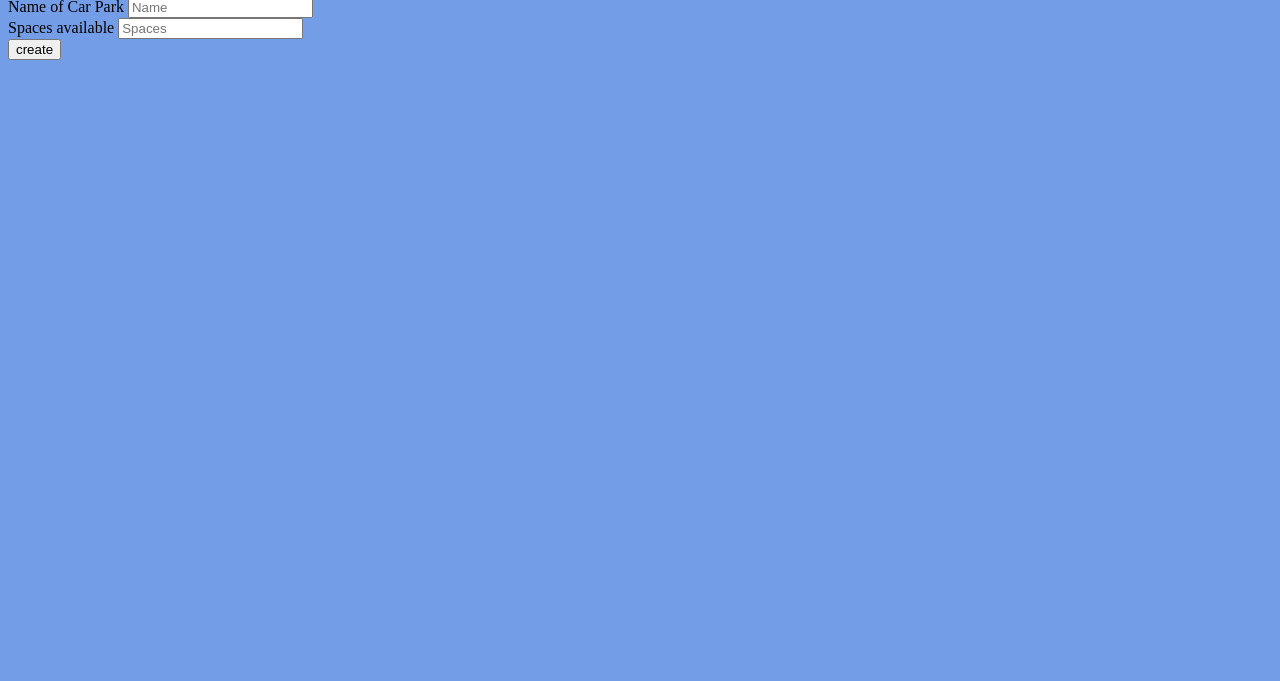
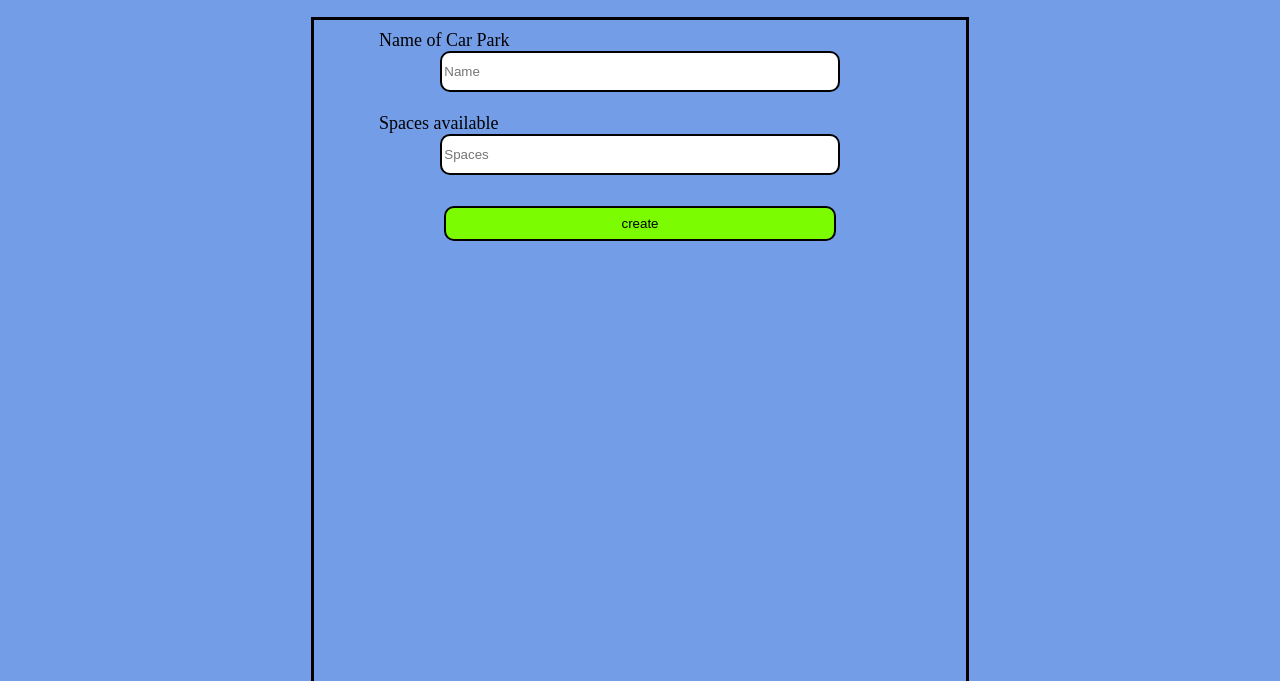
Before and after one commit to hazzaRR/Parkarino, a website: page public/Admin/addPark.html in a window 1280 px wide. Shown: the part 119-800 px from the top of the page. Drawn offline with Linux system fonts and the light colour scheme; some packages are replaced by stand-ins of ours; no server answers.

Commit message:
add park styling

```diff
--- a/public/Admin/addPark.html
+++ b/public/Admin/addPark.html
@@ -5,6 +5,7 @@
     <title>Manage Car Parks</title>
     <meta name="viewport" content="width=device-width,initial-scale=1">
     <script src="/admin/parkManager.js" defer></script>
+
     <script
             src="https://maps.googleapis.com/maps/api/js?key=AIzaSyCtyN-Q3afXZqeL6i4bH-wdVbyYIvxtJTo&callback=initMap&v=weekly"
             defer
@@ -18,6 +19,7 @@
         }
     </style>
     <link rel="stylesheet" href="../landing_style.css">
+    <link rel="stylesheet" href="../styles.css">
     <header class="container">
         <div class="menu_div">Home</div>
         <ul class="home_nav">
@@ -38,13 +40,13 @@
         <form id="parkForm" action="" method="POST">
 
             <label for="name">Name of Car Park</label>
-            <input class="u-full-width" type="text" name="name" placeholder="Name" id="name">
+            <input class="name_input" type="text" name="name" placeholder="Name" id="name">
             <br>
             <label for="Spaces">Spaces available</label>
-            <input class="u-full-width" type="number" name="spaces" placeholder="Spaces" id="Spaces" step="24" min="24">
+            <input class="name_input" type="number" name="spaces" placeholder="Spaces" id="Spaces" step="24" min="24">
             <br>
             <input type="submit" id="create" value="create">
-            <div id="map"></div>
+            <div id="map3"></div>
         </form>
     </div>
     <p id = "Created"></p>
--- a/public/Admin/parkManager.js
+++ b/public/Admin/parkManager.js
@@ -58,7 +58,7 @@ async function initMap() {
     directionsRenderer = new google.maps.DirectionsRenderer();
 
 
-    map = new google.maps.Map(document.getElementById("map"), {
+    map = new google.maps.Map(document.getElementById("map3"), {
         zoom: 15,
         center: {lat:52.62237,lng:1.24139,}
     });
--- a/public/styles.css
+++ b/public/styles.css
@@ -443,3 +443,43 @@ textarea
     list-style-type: none;
     font-size: larger;
 }
+
+
+
+
+
+/*Add parks*/
+/* register styles */
+#newParkContainer {
+    margin: 0 auto;
+    width: 50%;
+    border: 3px solid black;
+    padding: 10px;
+    margin-top: 20px;
+}
+.name_input {
+    width: 75%;
+    display: flex;
+    margin: 0 auto;
+    flex-direction: column;
+    border: 2px solid black;
+}
+#parkForm {
+    margin-left: 55px;
+    margin-right: 55px;
+    margin-bottom: 5px;
+    font-size: 18px;
+}
+
+#create  {
+    width: 75%;
+    display: block;
+    margin: 0 auto;
+    background-color: lawngreen;
+    border: 2px solid black;
+    margin-top: 10px;
+}
+#map3{
+    height: 700px;
+    width: 100%;
+}
```
